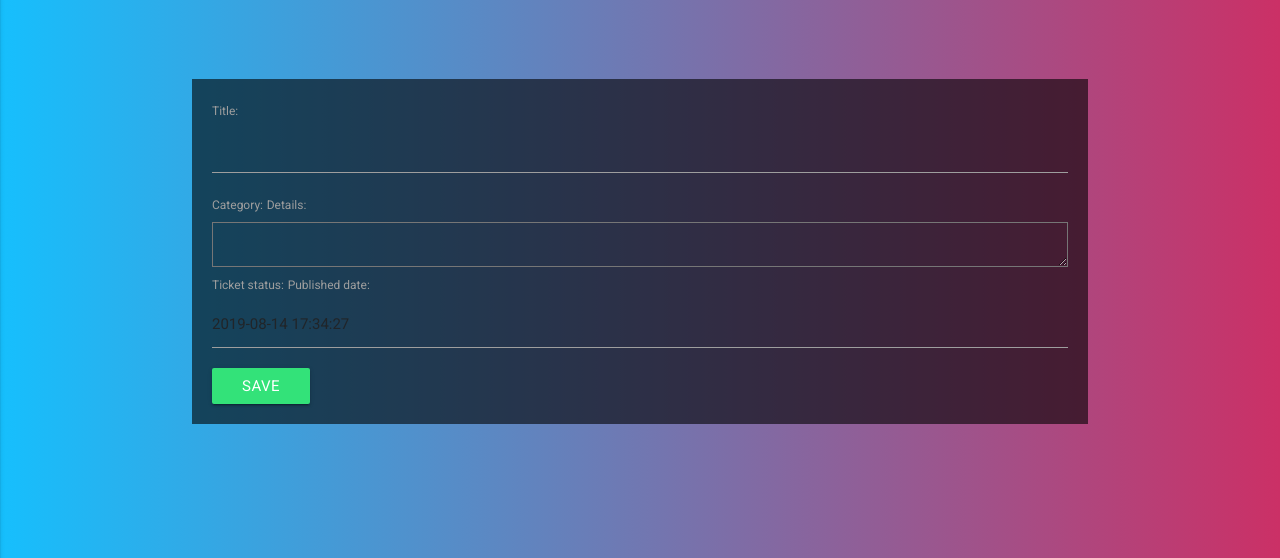
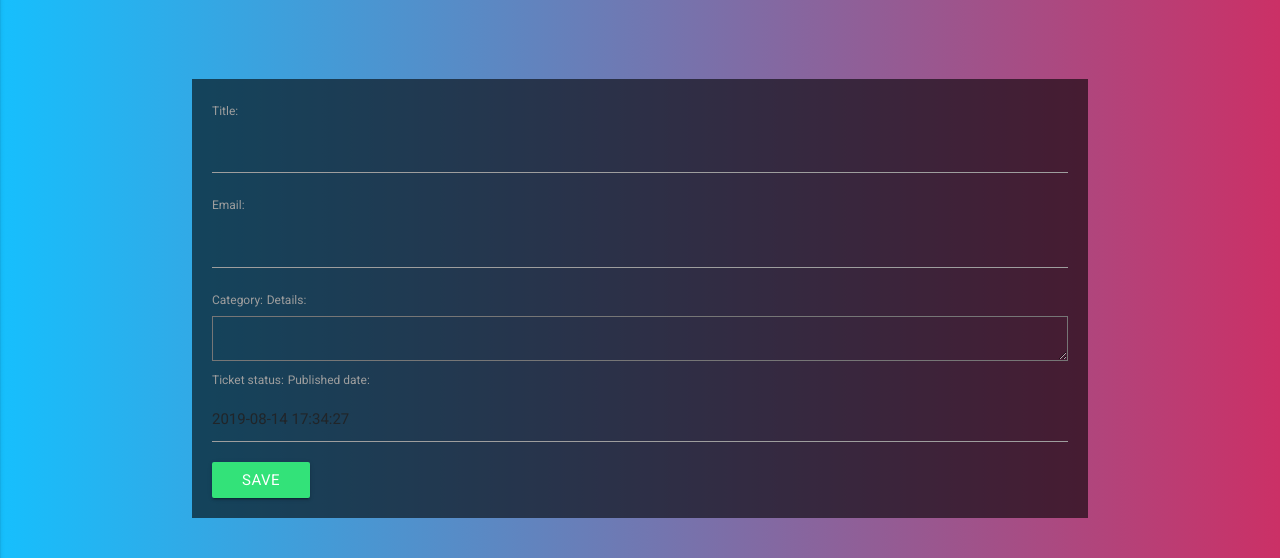
Before and after one commit to dan360z/Full-Stack-Project, a Django app: a page that uses templates/base.html in a window 1280 px wide. Shown: the part 233-791 px from the top of the page. Run offline with Django 3.2, Linux system fonts and the light colour scheme; the visitor is signed in with stand-in values (Sample User, id 1); data that the repository does not hold is empty; some libraries are stand-ins or nearby versions.

Commit message:
A ticket is only editable

```diff
--- a/tickets/forms.py
+++ b/tickets/forms.py
@@ -4,4 +4,4 @@ from .models import Ticket
 class TicketForm(forms.ModelForm):
     class Meta:
         model = Ticket
-        fields = ('title', 'category', 'details', 'ticket_status', 'published_date',)
+        fields = ('title', 'email', 'category', 'details', 'ticket_status', 'published_date',)
--- a/tickets/models.py
+++ b/tickets/models.py
@@ -1,6 +1,6 @@
 from django.db import models
+from django.utils import timezone
 from django.contrib.auth.models import User
-from django.utils import timezone
 
 
 class TicketStatus(models.Model):
@@ -41,6 +41,7 @@ class Ticket(models.Model):
     This is a ticket
     """
     title = models.CharField(max_length=200)
+    email = models.EmailField(null=True)
     category = models.ForeignKey(Category, null=True)
     details = models.TextField()
     ticket_status = models.ForeignKey(TicketStatus, null=True)
--- a/tickets/templates/fullticket.html
+++ b/tickets/templates/fullticket.html
@@ -34,10 +34,11 @@
                 <p class="ticket-status">Status: <span class="closed">{{ticket.ticket_status}}</span></p>
                 {% endif %}
 
+                {% if user.email == ticket.email %}
                 <div class="text-center">
                     <a href="{% url 'edit_post' ticket.id %}" class="btn"><i class="far fa-edit"></i></a>
                 </div>
-
+                {% endif %}
             </div>
 
         </div>
--- a/tickets/templates/index.html
+++ b/tickets/templates/index.html
@@ -8,6 +8,7 @@
         <div class="col-12 text-center heading-wrapper">
             <h1>Unicorn Attractor</h1>
             <h3>Issue Tracker</h3>
+
         </div>
     </section>
     <!--/Logo-->
--- a/tickets/views.py
+++ b/tickets/views.py
@@ -1,5 +1,7 @@
 from django.shortcuts import render, get_object_or_404, redirect, reverse
 from django.utils import timezone
+from django.contrib.auth.decorators import login_required
+from django.contrib.auth.models import User
 from .models import Ticket
 from .forms import TicketForm
 # Create your views here.
@@ -9,16 +11,23 @@ def get_tickets(request):
     """
     This renders the index page and displays all tickets.
     """
+
     tickets = Ticket.objects.filter(published_date__lte=timezone.now()).order_by('-published_date')
     return render(request, "index.html", {'tickets': tickets})
 
 def full_ticket(request, pk):
     """
     This returns a single ticket based on the ticket ID and
-    displays it in fullticket.html.
+    displays it in fullticket.html. A ticket is only editable
+    if the current user's email matches the email of the user
+    who created the ticket.
     """
+    if request.user.is_authenticated:
+        user = User.objects.get(email=request.user.email)
+    else: user = ''
+
     ticket = get_object_or_404(Ticket, pk=pk)
-    return render(request, "fullticket.html", {'ticket': ticket})
+    return render(request, "fullticket.html", {'ticket': ticket}, {'user': user})
 
 
 def upvote(request, pk):
@@ -32,7 +41,7 @@ def upvote(request, pk):
 
     return render(request, "fullticket.html", {'ticket': ticket})
 
-
+@login_required
 def create_or_edit_ticket(request, pk=None):
     """
     This Creates a new ticket or edits an existing ticket
```
Also changed, not shown: tickets/migrations/0009_ticket_email.py (added).
